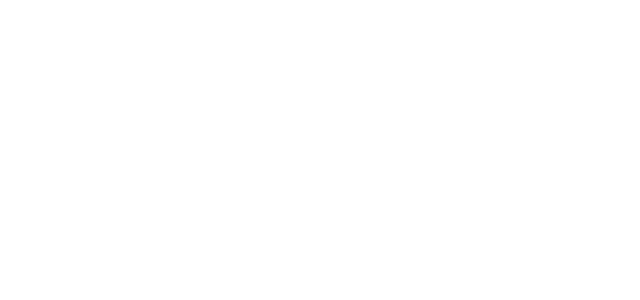
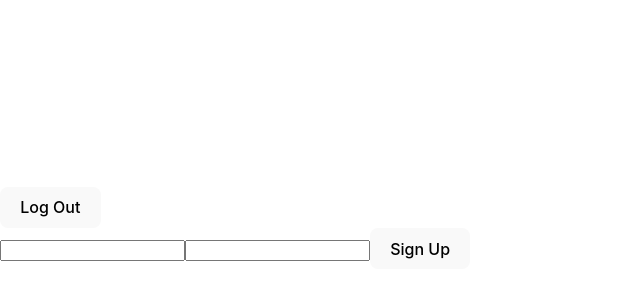
Before and after one commit to opatel0/soup-du-journal, a React (Vite) app in the folder frontend/: page /1 in a window 1280 px wide. Before the commit this address had no page. Shown: the part 172-472 px from the top of the page, without its empty margins (0-640 px from the left). Built offline with nearby package versions, Linux system fonts and the light colour scheme.

Commit message:
added login/logout

```diff
--- a/frontend/src/components/App/index.jsx
+++ b/frontend/src/components/App/index.jsx
@@ -5,8 +5,16 @@
 export default function App() {
     return (
         <>
+            <nav>
+                <button
+                    onClick={() => {
+                        localStorage.clear()
+                    }}>
+                    Log Out
+                </button>
+            </nav>
             <Routes>
-                <Route path="/" element={<AuthFormPage />} />
+                <Route path="/:formType" element={<AuthFormPage />} />
                 <Route path="/dashboard" element={<Dashboard />} />
             </Routes>
         </>
--- a/frontend/src/components/AuthFormPage/index.jsx
+++ b/frontend/src/components/AuthFormPage/index.jsx
@@ -1,8 +1,9 @@
 import { useState } from 'react'
-import { useNavigate } from 'react-router-dom'
-import { signUp } from '../../../utils/backend'
+import { useNavigate, useParams } from 'react-router-dom'
+import { signUp, logIn } from '../../../utils/backend'
 
 export default function Signup() {
+    const { formType } = useParams()
     const [formData, setFormData] = useState({
         username: "",
         password: ""
@@ -16,10 +17,18 @@
 
     async function handleSubmit(event) {
         event.preventDefault()
-        const { token } = await signUp(formData)
-        localStorage.setItem('userToken', token)
+        if (formType === 'login') {
+            const { token } = await logIn(formData)
+            localStorage.setItem('userToken', token)
+        } else {
+            const { token } = await signUp(formData)
+            localStorage.setItem('userToken', token)
+        }
         navigate('/dashboard')
     }
+
+    let actionText
+    formType === 'login' ? actionText = 'Log In' : actionText = 'Sign Up'
 
     return (
         <form onSubmit={handleSubmit}>
@@ -33,7 +42,7 @@
                 value={formData.password}
                 onChange={handleInputChange}
             />
-            <button type="submit">Sign Up</button>
+            <button type="submit">{actionText}</button>
         </form>
     )
 }
```
